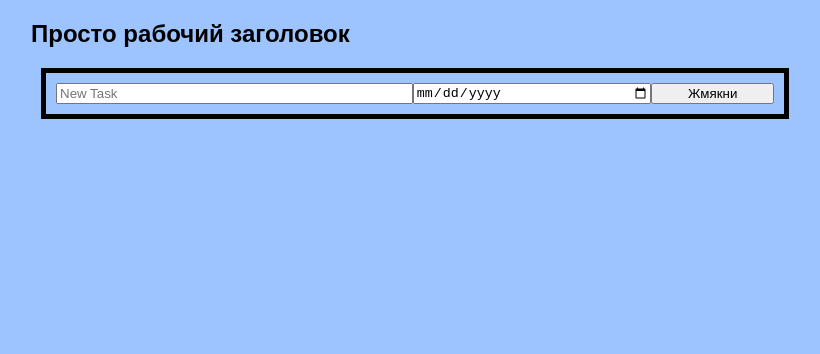
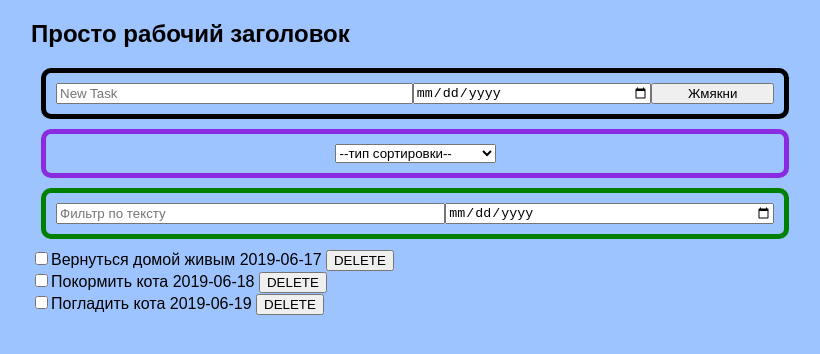
Before and after one commit to BloodAngel58/react-todo-list, a React (Create React App) app: page / in a window 1280 px wide. Shown: the top 354 px of the page, without its empty margins (225-1045 px from the left). Built offline with nearby package versions, Linux system fonts and the light colour scheme.

Commit message:
Data output

```diff
--- a/src/App.js
+++ b/src/App.js
@@ -1,14 +1,41 @@
-import React from 'react';
-import './App.css';
+import React from "react";
+import "./App.css";
 import Form from "./components/Form/Form.jsx";
+import ItemList from "./components/ItemList/ItemList.jsx";
+//import Item from "../src/components/Item/Item";
+//import PropTypes from 'prop-types';
+
+const myNews = [{
+    id: 315831332,
+    title: "Вернуться домой живым",
+    date: "2019-06-17"
+  },
+  {
+    id: "031348051",
+    title: "Покормить кота",
+    date: "2019-06-18"
+  },
+  {
+    id: "192009914",
+    title: "Погладить кота",
+    date: "2019-06-19"
+  }
+];
 
 class App extends React.Component {
+  state = {
+    news: myNews
+  };
 
   render() {
-    return ( <
-      Form / >
+    return ( < div >
+      <
+      Form / > < ItemList data = {
+        myNews
+      }
+      / > < /
+      div >
     );
   }
 }
-
 export default App;
--- a/src/components/Form/Form.css
+++ b/src/components/Form/Form.css
@@ -4,6 +4,7 @@
     padding: 10px;
     margin: 10px;
     border: 5px solid black;
+    border-radius: 10px;
 }
 
 .data-input__text {
@@ -17,3 +18,29 @@
 .data-input__button {
     flex-grow: 1;
 }
+
+.task-item__sort {
+    display: flex;
+    justify-content: center;
+    padding: 10px;
+    margin: 10px;
+    border: 5px solid blueviolet;
+    border-radius: 10px;
+}
+
+.task-item__filter {
+    display: flex;
+    justify-content: center;
+    padding: 10px;
+    margin: 10px;
+    border: 5px solid green;
+    border-radius: 10px;
+}
+
+.input-text__filter {
+    flex-grow: 1;
+}
+
+.input-date__filter {
+    flex-grow: 1;
+}
--- /dev/null
+++ b/src/components/Item/Item.jsx
@@ -0,0 +1,24 @@
+import React from "react";
+import PropTypes from "prop-types";
+//import "./task.css";
+
+class Task extends React.Component {
+  render() {
+    const { title, date, id, deleteHandler } = this.props.data;
+    return (
+      <div className="task" id={id} key={id}>
+        <input type="checkbox" className="toggle" />
+        <label>{title}</label>
+        <span className="date"> {date} </span>
+        <input
+          type="button"
+          className="destroy"
+          value="DELETE"
+          onClick={() => deleteHandler(id)}
+        />
+      </div>
+    );
+  }
+}
+
+export default Task;
--- /dev/null
+++ b/src/components/ItemList/ItemList.jsx
@@ -0,0 +1,19 @@
+import React from "react";
+import Item from "../Item/Item";
+class ItemList extends React.Component {
+  render() {
+    const { data } = this.props;
+    let newsTemplate = null;
+
+    if (data.length) {
+      newsTemplate = data.map(function(item) {
+        return <Item key={item.id} data={item} />;
+      });
+    } else {
+      newsTemplate = <p>К сожалению новостей нет</p>;
+    }
+
+    return newsTemplate;
+  }
+}
+export default ItemList;
--- a/src/components/form/Form.jsx
+++ b/src/components/form/Form.jsx
@@ -16,6 +16,24 @@ class Form extends React.Component {
           <input className="data-input__date" type="date" />
           <button className="data-input__button">Жмякни</button>
         </div>
+        <div className="task-item__sort">
+          <select className="div-field selector" id="sortOptions">
+            <option value="">--тип сортировки--</option>
+            <option value="alphabet">по алфавиту</option>
+            <option value="reverseAlpabet">против алфавита</option>
+            <option value="date">недавно добавленные</option>
+            <option value="reverseDate">старые</option>
+          </select>
+        </div>
+        <div className="task-item__filter">
+          <input
+            type="text"
+            className="input-text__filter"
+            id="filterText"
+            placeholder="Фильтр по тексту"
+          />
+          <input type="date" className="input-date__filter" id="filterDate" />
+        </div>
       </div>
     );
   }
```
Also changed, not shown: src/components/task/Task.jsx (deleted, +0 -37 lines).
